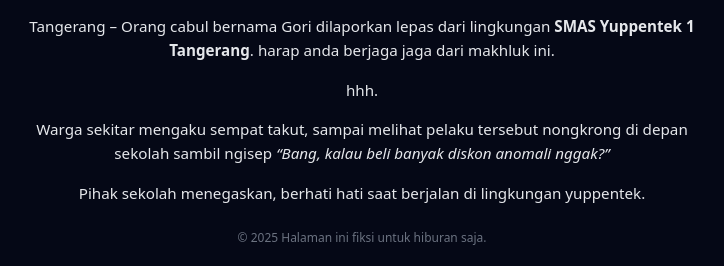
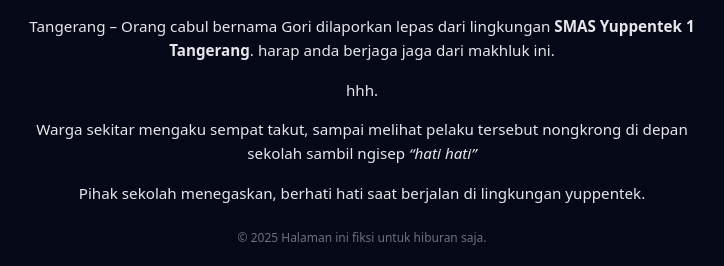
Before and after one commit to r4nxei/Message, a plain HTML site: page index.html in a window 1280 px wide. Shown: the part 534-800 px from the top of the page, without its empty margins (278-1002 px from the left). Drawn offline with Linux system fonts and the light colour scheme.

Commit message:
Update index.html

```diff
--- a/index.html
+++ b/index.html
@@ -90,7 +90,7 @@
     <p>
       Warga sekitar mengaku sempat takut, sampai melihat pelaku tersebut
       nongkrong di depan sekolah sambil ngisep
-      <em>“Bang, kalau beli banyak diskon anomali nggak?”</em>
+      <em>“hati hati”</em>
     </p>
 
     <p>
```
